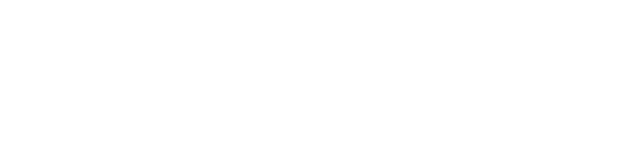
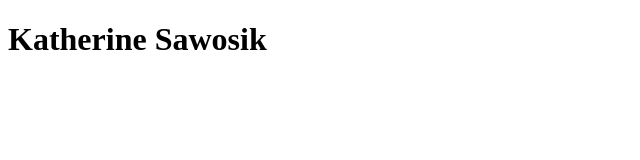
Before and after one commit to katherinesawosik/katherinesawosik.github.io, a plain HTML site: page index.html in a window 1280 px wide. Shown: the whole page, without its empty margins (0-640 px from the left). Drawn offline with Linux system fonts and the light colour scheme.

Commit message:
put an h1

```diff
--- a/index.html
+++ b/index.html
@@ -3,9 +3,9 @@
 <head>
 	<title>Katherine Sawosik</title>
 	<link rel="stylesheet" type="text/css" href="style.css">
-
 </head>
 <body>
+	<h1>Katherine Sawosik</h1>
 
 </body>
 </html>
```
